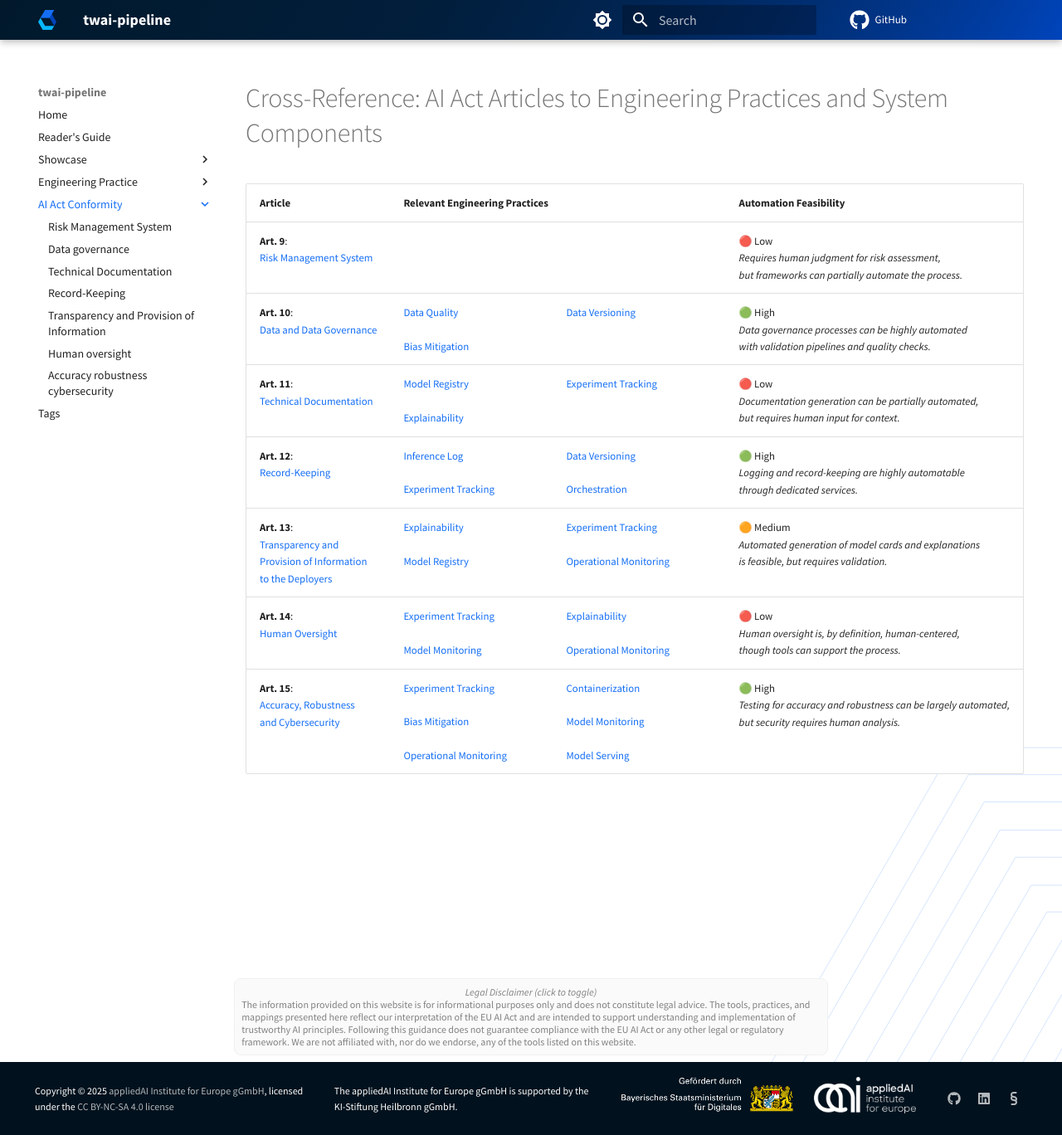
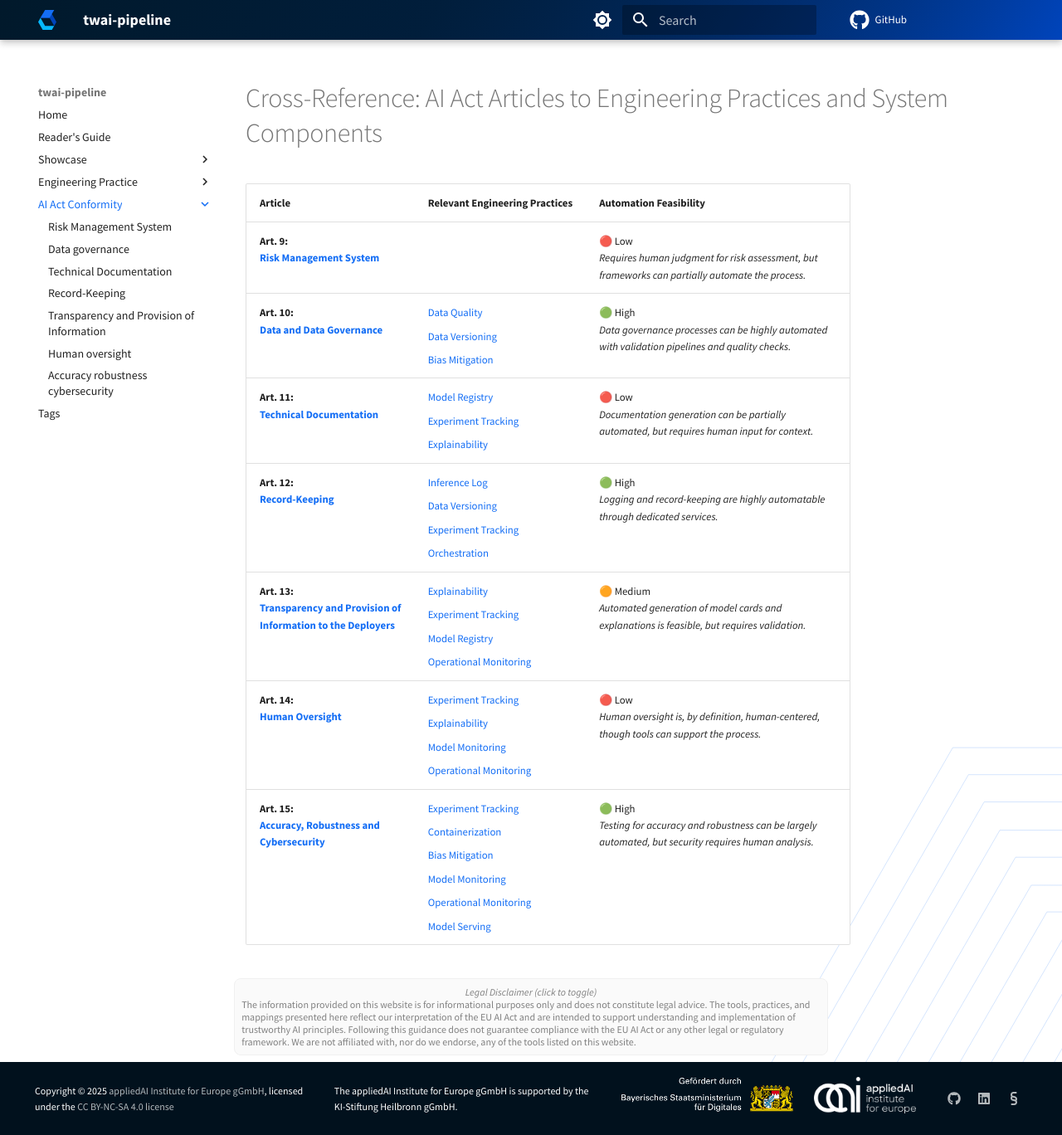
Before and after one commit to aai-institute/practical-ai-act, an MkDocs documentation site: the page built from docs/conformity/index.md, in a window 1280 px wide and 1368 px high. Shown: the whole window at 83% size. Built offline with MkDocs 1.6.1 and Material for MkDocs 9.7.7, drawn with Linux system fonts in a browser that asks for light colours; plug-ins that fetch from the network failed and are left out; comment, search, counter and statistics services are not loaded; the version menu is left out.

Commit message:
docs: Apply CSS to conformity table

```diff
--- a/docs/_styles/extra.css
+++ b/docs/_styles/extra.css
@@ -130,3 +130,25 @@ table {
     gap: 8px;
   }
 }
+
+.conformity-table table tr {
+  td:nth-child(1) {
+    /* First column: Name of the practice */
+    font-weight: bold;
+    max-width: 30ch;
+    text-wrap: wrap;
+  }
+  /* Second column: Links to articles, wrapped in <a> */
+  td:nth-child(2) {
+    display: flex;
+    flex-direction: column;
+    flex-wrap: wrap;
+    gap: 8px;
+  }
+
+  /* Third column: Automation feasibility */
+  td:nth-child(3) {
+    max-width: 50ch;
+    text-wrap: wrap;
+  }
+}
--- a/docs/conformity/index.md
+++ b/docs/conformity/index.md
@@ -1,25 +1,28 @@
 ---
 hide:
-- toc
+    - toc
 ---
-
 
 # Cross-Reference: AI Act Articles to Engineering Practices and System Components
 
+<!-- List of practices is wrapped automatically through CSS, no need for manual formatting -->
 
-| Article                                                                            | Relevant Engineering Practices                                                                                                                                                                                                                                                                                                                                                                                | Automation Feasibility                                                                                               |
-|------------------------------------------------------------------------------------|---------------------------------------------------------------------------------------------------------------------------------------------------------------------------------------------------------------------------------------------------------------------------------------------------------------------------------------------------------------------------------------------------------------|----------------------------------------------------------------------------------------------------------------------|
-| **Art. 9**:<br>[Risk Management System]                                            |                                                                                                                                                                                                                                                                                                                                                                                                               | 🔴 Low<br>*Requires human judgment for risk assessment, <br>but frameworks can partially automate the process.*      |
-| **Art. 10**:<br>[Data and Data Governance]                                         | <div style="display: flex; flex-wrap: wrap; gap: 20px;"><span style="flex: 1 1 45%;">          [Data Quality]</span><span style="flex: 1 1 45%;"> [Data Versioning]</span><span style="flex: 1 1 45%;"> [Bias Mitigation]</span></div>                                                                                                                                                                        | 🟢 High<br>*Data governance processes can be highly automated <br>with validation pipelines and quality checks.*     |
-| **Art. 11**:<br>[Technical Documentation]                                          | <div style="display: flex; flex-wrap: wrap; gap: 20px;"><span style="flex: 1 1 45%;">      [Model Registry]  </span></span><span style="flex: 1 1 45%;"> [Experiment Tracking]</span><span style="flex: 1 1 45%;"> [Explainability]</span>                                                                                                                                                                    | 🔴 Low<br>*Documentation generation can be partially automated, <br>but requires human input for context.*           |
-| **Art. 12**:<br>[Record-Keeping]                                                   | <div style="display: flex; flex-wrap: wrap; gap: 20px;"><span style="flex: 1 1 45%;">  [Inference Log]</span><span style="flex: 1 1 45%;"> [Data Versioning]  </span><span style="flex: 1 1 45%;"> [Experiment Tracking]  </span><span style="flex: 1 1 45%;"> [Orchestration]  </span>                                                                                                                       | 🟢 High<br>*Logging and record-keeping are highly automatable <br>through dedicated services.*                       |
-| **Art. 13**:<br>[Transparency and<br>Provision of Information<br>to the Deployers] | <div style="display: flex; flex-wrap: wrap; gap: 20px;"><span style="flex: 1 1 45%;"> [Explainability]</span><span style="flex: 1 1 45%;"> [Experiment Tracking]</span><span style="flex: 1 1 45%;">      [Model Registry]  </span></span><span style="flex: 1 1 45%;"> [Operational Monitoring]</span>                                                                                                       | 🟠 Medium<br>*Automated generation of model cards and explanations <br>is feasible, but requires validation.*        |
-| **Art. 14**:<br>[Human Oversight]                                                  | <div style="display: flex; flex-wrap: wrap; gap: 20px;"><span style="flex: 1 1 45%;"> [Experiment Tracking]</span><span style="flex: 1 1 45%;"> [Explainability]</span><span style="flex: 1 1 45%;"> [Model Monitoring]</span><span style="flex: 1 1 45%;"> [Operational Monitoring]</span></div>                                                                                                             | 🔴 Low<br>*Human oversight is, by definition, human-centered, <br>though tools can support the process.*             |br> [Operational Monitoring] | 🔴 Low<br>*Human oversight is, by definition, human-centered, <br>though tools can support the process.*                        |
-| **Art. 15**:<br>[Accuracy, Robustness<br>and Cybersecurity]                        | <div style="display: flex; flex-wrap: wrap; gap: 20px;"><span style="flex: 1 1 45%;"> [Experiment Tracking]</span><span style="flex: 1 1 45%;"> [Containerization]</span><span style="flex: 1 1 45%;"> [Bias Mitigation]</span><span style="flex: 1 1 45%;"> [Model Monitoring]</span><span style="flex: 1 1 45%;"> [Operational Monitoring]</span><span style="flex: 1 1 45%;"> [Model Serving]</span></div> | 🟢 High<br>*Testing for accuracy and robustness can be largely automated, <br>but security requires human analysis.* |
+/// html | div.conformity-table
 
+| Article                                                                        | Relevant Engineering Practices                                                                                                     | Automation Feasibility                                                                                           |
+| ------------------------------------------------------------------------------ | ---------------------------------------------------------------------------------------------------------------------------------- | ---------------------------------------------------------------------------------------------------------------- |
+| **Art. 9**:<br>[Risk Management System][]                                      |                                                                                                                                    | 🔴 Low<br>_Requires human judgment for risk assessment, but frameworks can partially automate the process._      |
+| **Art. 10**:<br>[Data and Data Governance][]                                   | [Data Quality][] [Data Versioning][] [Bias Mitigation][]                                                                           | 🟢 High<br>_Data governance processes can be highly automated with validation pipelines and quality checks._     |
+| **Art. 11**:<br>[Technical Documentation][]                                    | [Model Registry][] [Experiment Tracking][] [Explainability][]                                                                      | 🔴 Low<br>_Documentation generation can be partially automated, but requires human input for context._           |
+| **Art. 12**:<br>[Record-Keeping][]                                             | [Inference Log][] [Data Versioning][] [Experiment Tracking][] [Orchestration][]                                                    | 🟢 High<br>_Logging and record-keeping are highly automatable through dedicated services._                       |
+| **Art. 13**:<br>[Transparency and Provision of Information to the Deployers][] | [Explainability][] [Experiment Tracking][] [Model Registry][] [Operational Monitoring][]                                           | 🟠 Medium<br>_Automated generation of model cards and explanations is feasible, but requires validation._        |
+| **Art. 14**:<br>[Human Oversight][]                                            | [Experiment Tracking][] [Explainability][] [Model Monitoring][] [Operational Monitoring][]                                         | 🔴 Low<br>_Human oversight is, by definition, human-centered, though tools can support the process._             |
+| **Art. 15**:<br>[Accuracy, Robustness and Cybersecurity][]                     | [Experiment Tracking][] [Containerization][] [Bias Mitigation][] [Model Monitoring][] [Operational Monitoring][] [Model Serving][] | 🟢 High<br>_Testing for accuracy and robustness can be largely automated, but security requires human analysis._ |
 
+///
 
 <!-- Reference Links -->
+
 [Inference Log]: ../engineering-practice/inference-log.md
 [Model Monitoring]: ../engineering-practice/model-monitoring.md
 [Model Registry]: ../engineering-practice/model-registry.md
@@ -32,11 +35,10 @@ hide:
 [Data Versioning]: ../engineering-practice/data-governance/data-versioning.md
 [Operational Monitoring]: ../engineering-practice/operational-monitoring.md
 [Orchestration]: ../engineering-practice/orchestration.md
-
 [Technical Documentation]: technical-documentation.md
-[Transparency and<br>Provision of Information<br>to the Deployers]: instructions-for-use.md
+[Transparency and Provision of Information to the Deployers]: instructions-for-use.md
 [Human Oversight]: human-oversight.md
 [Data and Data Governance]: data-governance.md
 [Record-Keeping]: record-keeping.md
-[Accuracy, Robustness<br>and Cybersecurity]: accuracy-robustness-cybersecurity.md
+[Accuracy, Robustness and Cybersecurity]: accuracy-robustness-cybersecurity.md
 [Risk Management System]: risk-management-system.md
```
